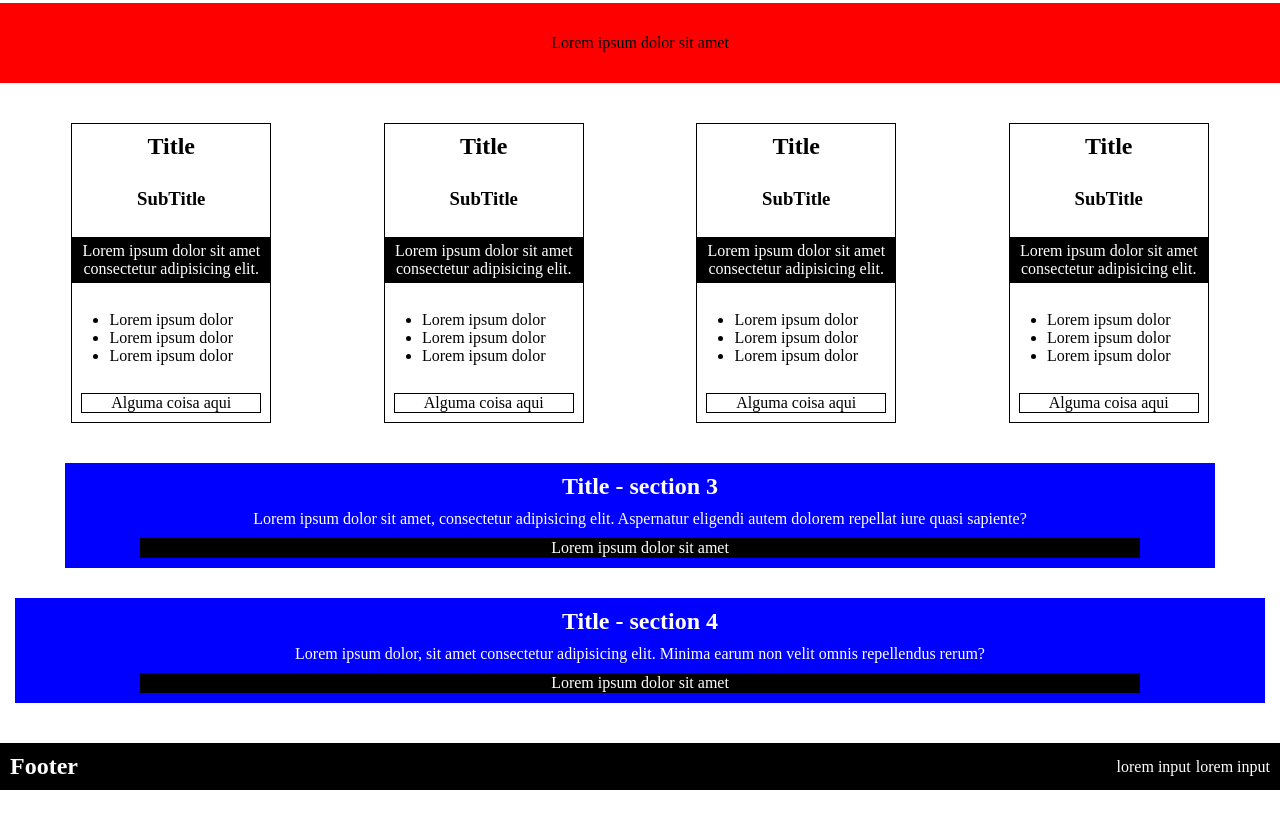
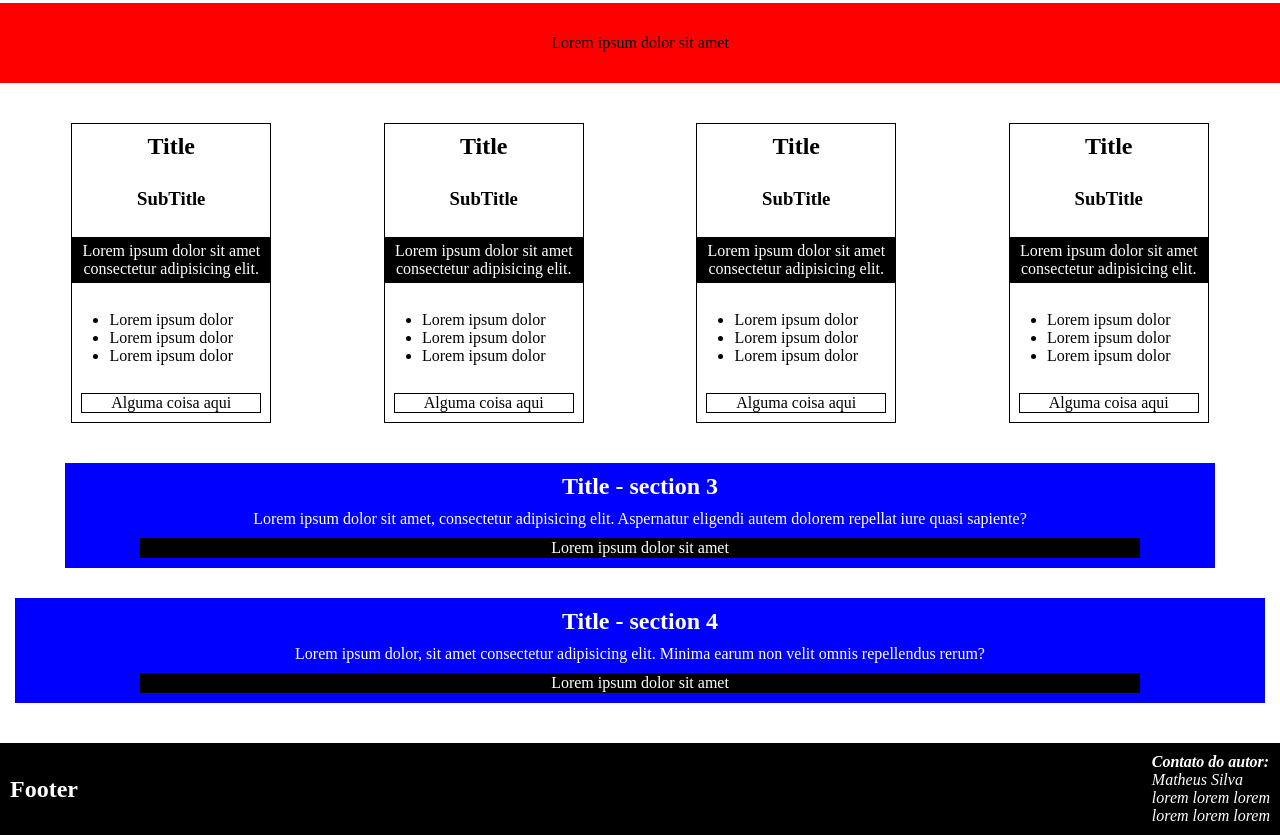
Before and after one commit to silvaPool/Page-1, a plain HTML site: page index.html in a window 1280 px wide. Shown: the part 615-1450 px from the top of the page. Before the commit the page ends 1405 px from the top, so only its background shows below. Drawn offline with Linux system fonts and the light colour scheme.

Commit message:
address tag added

```diff
--- a/index.html
+++ b/index.html
@@ -168,10 +168,12 @@
       <footer class="footer" id="footer">
         <h2><strong>Footer</strong></h2>
 
-        <ul>
-            <li>lorem input</li>
-            <li>lorem input</li>
-        </ul>
+          <address class="address">
+              <strong>Contato do autor:</strong> <br>
+              Matheus Silva <br>
+              lorem lorem lorem <br>
+              lorem lorem lorem <br>
+          </address>
       </footer>
     </main>
   </body>
--- a/style.css
+++ b/style.css
@@ -141,12 +141,3 @@
     align-items: center;
     padding: 10px;
 }
-
-.footer ul {
-    display: flex;
-    gap: 5px;
-}
-
-.footer ul li {
-    list-style-type: none;
-}
```
